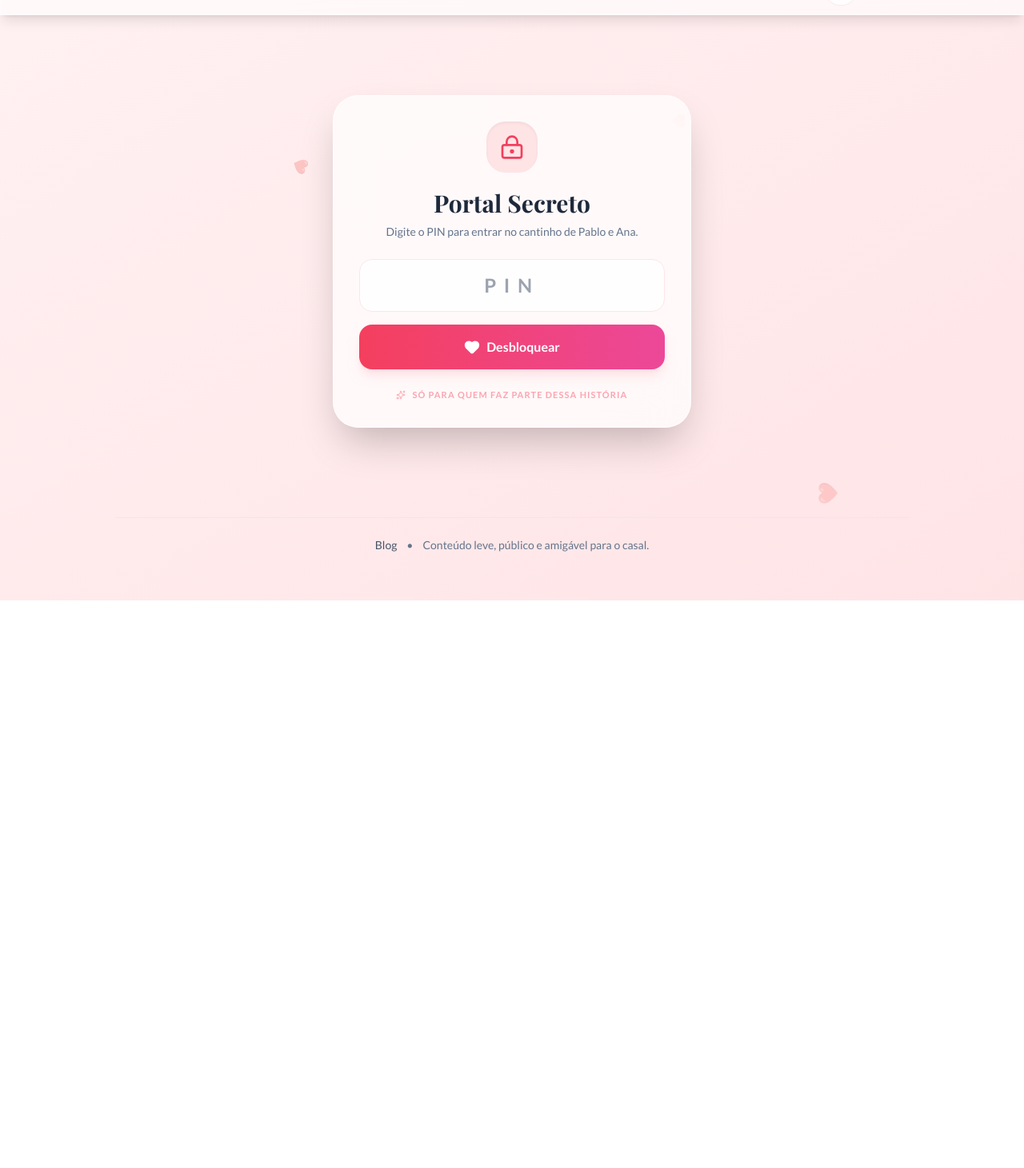
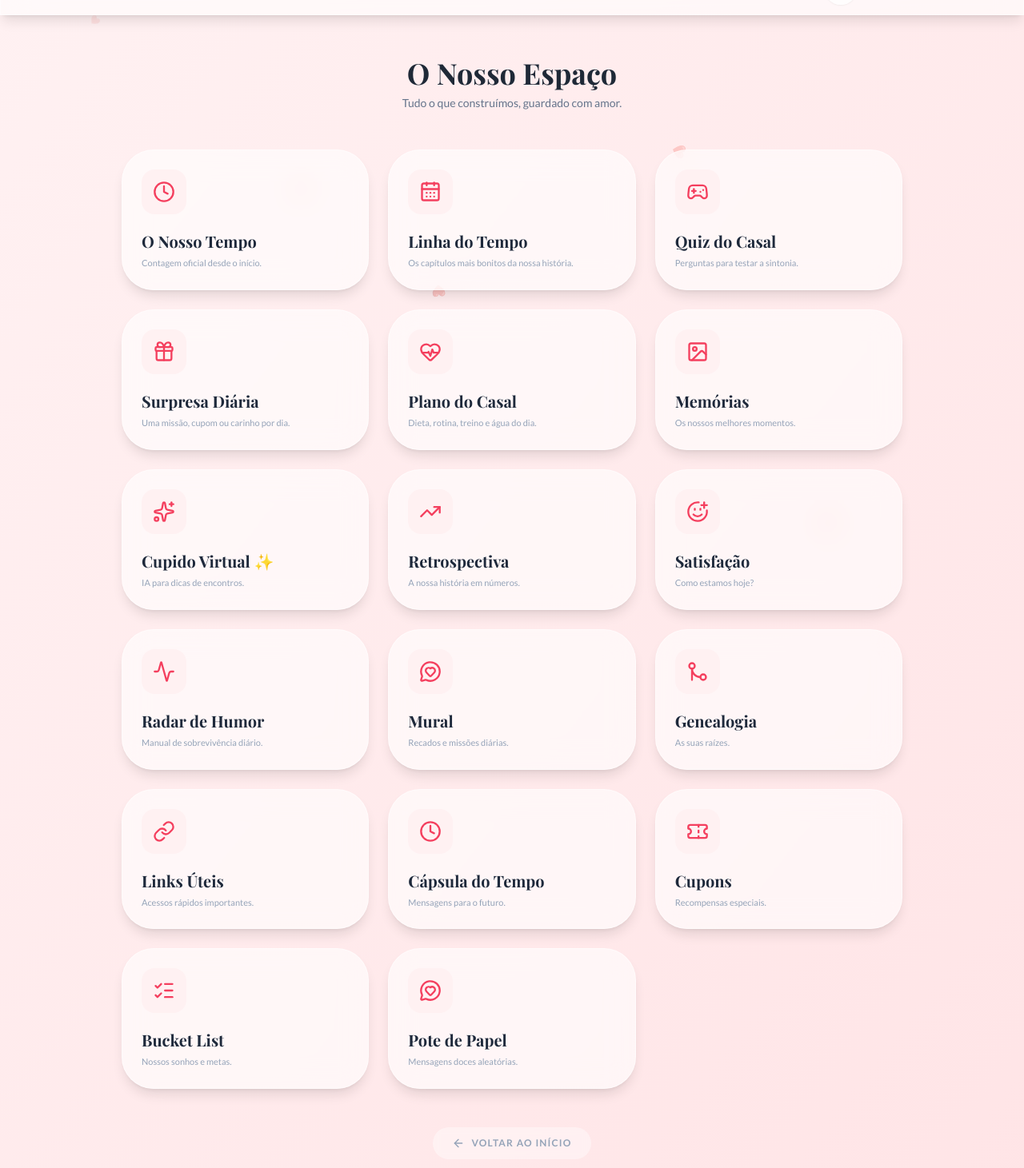
Before and after one commit to griehlpablo/http---euteamoanaclara.top-, a React (Vite) app in the folder novo-site/: page /central in a window 1280 px wide. Shown: the part 49-1510 px from the top of the page at 80% size. Before the commit the page ends 800 px from the top, so only its background shows below. Built offline with nearby package versions, Linux system fonts and the light colour scheme; no server answers; a web font is replaced by a local one.

Commit message:
Remover bloqueio por PIN
Remove o PinGate das rotas e o botão de bloquear novamente da Central.

```diff
--- a/novo-site/src/App.jsx
+++ b/novo-site/src/App.jsx
@@ -4,7 +4,6 @@ import OneSignal from 'react-onesignal';
 
 import Navbar from './components/Navbar';
 import HeartRain from './components/HeartRain';
-import PinGate from './components/PinGate';
 import ErrorBoundary from './components/ErrorBoundary';
 import Home from './pages/Home';
 import Blog from './pages/Blog';
@@ -40,12 +39,10 @@ export default function App() {
     window.dispatchEvent(new PopStateEvent('popstate'));
   }, []);
 
-  // Alterna entre os temas
   const toggleTheme = () => {
-    setTheme(prev => (prev === 'light' ? 'dark' : 'light'));
+    setTheme((prev) => (prev === 'light' ? 'dark' : 'light'));
   };
 
-  // Aplica a classe 'dark' no elemento raiz (html)
   useEffect(() => {
     const root = window.document.documentElement;
     if (theme === 'dark') {
@@ -56,57 +53,55 @@ export default function App() {
     localStorage.setItem('theme', theme);
   }, [theme]);
 
-  // OneSignal
   useEffect(() => {
     const runOneSignal = async () => {
       try {
         await OneSignal.init({
-          appId: "5d8db7f8-b110-42af-a94d-96655cccd6ff",
+          appId: '5d8db7f8-b110-42af-a94d-96655cccd6ff',
           allowLocalhostAsSecureOrigin: true,
         });
         OneSignal.Slidedown.promptPush();
       } catch (error) {
-        console.error("Erro ao carregar o OneSignal:", error);
+        console.error('Erro ao carregar o OneSignal:', error);
       }
     };
     runOneSignal();
   }, []);
 
-  const protectedPage = (page) => <PinGate>{page}</PinGate>;
-  const protectedDieta = (
-    <ErrorBoundary>
-      {protectedPage(<Dieta />)}
-    </ErrorBoundary>
-  );
-
   return (
     <div className="bg-gradient-to-br from-rose-50 to-rose-100 dark:from-slate-900 dark:to-slate-950 min-h-screen text-slate-700 dark:text-slate-200 antialiased overflow-x-hidden font-sans relative transition-colors duration-300">
       <HeartRain />
       <Router>
-        {/* Passando o tema e a função para a Navbar */}
         <Navbar theme={theme} toggleTheme={toggleTheme} />
         <main className="pt-24 pb-12 px-4 max-w-5xl mx-auto relative z-10">
           <Routes>
             <Route path="/" element={<Home />} />
             <Route path="/blog" element={<Blog />} />
-            <Route path="/central" element={protectedPage(<Central />)} />
-            <Route path="/contagem" element={protectedPage(<Contagem />)} />
-            <Route path="/assistente" element={protectedPage(<AssistenteCasal />)} />
-            <Route path="/genealogia" element={protectedPage(<Genealogia />)} />
-            <Route path="/galeria" element={protectedPage(<Galeria />)} />
-            <Route path="/retrospectiva" element={protectedPage(<Retrospectiva />)} />
-            <Route path="/satisfacao" element={protectedPage(<Satisfacao />)} />
-            <Route path="/humor" element={protectedPage(<Humor />)} />
-            <Route path="/mural" element={protectedPage(<Mural />)} />
-            <Route path="/capsula" element={protectedPage(<CapsulaTempo />)} />
-            <Route path="/cupons" element={protectedPage(<Cupons />)} />
-            <Route path="/bucketlist" element={protectedPage(<BucketList />)} />
-            <Route path="/potepapel" element={protectedPage(<PotePapel />)} />
-            <Route path="/links" element={protectedPage(<Links />)} />
-            <Route path="/linha-do-tempo" element={protectedPage(<LinhaDoTempo />)} />
-            <Route path="/quiz" element={protectedPage(<QuizCasal />)} />
-            <Route path="/surpresa-diaria" element={protectedPage(<SurpresaDiaria />)} />
-            <Route path="/dieta" element={protectedDieta} />
+            <Route path="/central" element={<Central />} />
+            <Route path="/contagem" element={<Contagem />} />
+            <Route path="/assistente" element={<AssistenteCasal />} />
+            <Route path="/genealogia" element={<Genealogia />} />
+            <Route path="/galeria" element={<Galeria />} />
+            <Route path="/retrospectiva" element={<Retrospectiva />} />
+            <Route path="/satisfacao" element={<Satisfacao />} />
+            <Route path="/humor" element={<Humor />} />
+            <Route path="/mural" element={<Mural />} />
+            <Route path="/capsula" element={<CapsulaTempo />} />
+            <Route path="/cupons" element={<Cupons />} />
+            <Route path="/bucketlist" element={<BucketList />} />
+            <Route path="/potepapel" element={<PotePapel />} />
+            <Route path="/links" element={<Links />} />
+            <Route path="/linha-do-tempo" element={<LinhaDoTempo />} />
+            <Route path="/quiz" element={<QuizCasal />} />
+            <Route path="/surpresa-diaria" element={<SurpresaDiaria />} />
+            <Route
+              path="/dieta"
+              element={
+                <ErrorBoundary>
+                  <Dieta />
+                </ErrorBoundary>
+              }
+            />
           </Routes>
           <footer className="mt-10 border-t border-slate-200/70 pt-6 text-center text-sm text-slate-500 dark:border-slate-700/70 dark:text-slate-400">
             <div className="flex flex-col sm:flex-row items-center justify-center gap-3">
--- a/novo-site/src/pages/Central.jsx
+++ b/novo-site/src/pages/Central.jsx
@@ -4,64 +4,62 @@ import {
   Clock, ImageIcon, MessageCircleHeart, ArrowLeft,
   TrendingUp, GitMerge, Link as LinkIcon, Sparkles,
   SmilePlus, Gift, Activity, Ticket, ListChecks,
-  CalendarDays, Gamepad2, LockKeyhole, HeartPulse
+  CalendarDays, Gamepad2, HeartPulse,
 } from 'lucide-react';
-import { ACCESS_STORAGE_KEY } from '../config/access';
 
-const glassClasses = "bg-white/60 backdrop-blur-lg border border-white/50 shadow-lg";
+const glassClasses = 'bg-white/60 backdrop-blur-lg border border-white/50 shadow-lg';
 
 const cards = [
-  { path: "/contagem", icon: Clock, title: "O Nosso Tempo", desc: "Contagem oficial desde o início." },
-  { path: "/linha-do-tempo", icon: CalendarDays, title: "Linha do Tempo", desc: "Os capítulos mais bonitos da nossa história." },
-  { path: "/quiz", icon: Gamepad2, title: "Quiz do Casal", desc: "Perguntas para testar a sintonia." },
-  { path: "/surpresa-diaria", icon: Gift, title: "Surpresa Diária", desc: "Uma missão, cupom ou carinho por dia." },
-  { path: "/dieta", icon: HeartPulse, title: "Plano do Casal", desc: "Dieta, rotina, treino e água do dia." },
-  { path: "/galeria", icon: ImageIcon, title: "Memórias", desc: "Os nossos melhores momentos." },
-  { path: "/assistente", icon: Sparkles, title: "Cupido Virtual ✨", desc: "IA para dicas de encontros." },
-  { path: "/retrospectiva", icon: TrendingUp, title: "Retrospectiva", desc: "A nossa história em números." },
-  // Caminho da Satisfação corrigido
-  { path: "/satisfacao", icon: SmilePlus, title: "Satisfação", desc: "Como estamos hoje?" },
-  // Novo botão para o Humor adicionado
-  { path: "/humor", icon: Activity, title: "Radar de Humor", desc: "Manual de sobrevivência diário." },
-  { path: "/mural", icon: MessageCircleHeart, title: "Mural", desc: "Recados e missões diárias." },
-  { path: "/genealogia", icon: GitMerge, title: "Genealogia", desc: "As suas raízes." },
-  { path: "/links", icon: LinkIcon, title: "Links Úteis", desc: "Acessos rápidos importantes." },
-  { path: "/capsula", icon: Clock, title: "Cápsula do Tempo", desc: "Mensagens para o futuro." },
-  { path: "/cupons", icon: Ticket, title: "Cupons", desc: "Recompensas especiais." },
-  { path: "/bucketlist", icon: ListChecks, title: "Bucket List", desc: "Nossos sonhos e metas." },
-  { path: "/potepapel", icon: MessageCircleHeart, title: "Pote de Papel", desc: "Mensagens doces aleatórias." },
+  { path: '/contagem', icon: Clock, title: 'O Nosso Tempo', desc: 'Contagem oficial desde o início.' },
+  { path: '/linha-do-tempo', icon: CalendarDays, title: 'Linha do Tempo', desc: 'Os capítulos mais bonitos da nossa história.' },
+  { path: '/quiz', icon: Gamepad2, title: 'Quiz do Casal', desc: 'Perguntas para testar a sintonia.' },
+  { path: '/surpresa-diaria', icon: Gift, title: 'Surpresa Diária', desc: 'Uma missão, cupom ou carinho por dia.' },
+  { path: '/dieta', icon: HeartPulse, title: 'Plano do Casal', desc: 'Dieta, rotina, treino e água do dia.' },
+  { path: '/galeria', icon: ImageIcon, title: 'Memórias', desc: 'Os nossos melhores momentos.' },
+  { path: '/assistente', icon: Sparkles, title: 'Cupido Virtual ✨', desc: 'IA para dicas de encontros.' },
+  { path: '/retrospectiva', icon: TrendingUp, title: 'Retrospectiva', desc: 'A nossa história em números.' },
+  { path: '/satisfacao', icon: SmilePlus, title: 'Satisfação', desc: 'Como estamos hoje?' },
+  { path: '/humor', icon: Activity, title: 'Radar de Humor', desc: 'Manual de sobrevivência diário.' },
+  { path: '/mural', icon: MessageCircleHeart, title: 'Mural', desc: 'Recados e missões diárias.' },
+  { path: '/genealogia', icon: GitMerge, title: 'Genealogia', desc: 'As suas raízes.' },
+  { path: '/links', icon: LinkIcon, title: 'Links Úteis', desc: 'Acessos rápidos importantes.' },
+  { path: '/capsula', icon: Clock, title: 'Cápsula do Tempo', desc: 'Mensagens para o futuro.' },
+  { path: '/cupons', icon: Ticket, title: 'Cupons', desc: 'Recompensas especiais.' },
+  { path: '/bucketlist', icon: ListChecks, title: 'Bucket List', desc: 'Nossos sonhos e metas.' },
+  { path: '/potepapel', icon: MessageCircleHeart, title: 'Pote de Papel', desc: 'Mensagens doces aleatórias.' },
 ];
 
 export default function Central() {
-  const lockAgain = () => {
-    localStorage.removeItem(ACCESS_STORAGE_KEY);
-    window.dispatchEvent(new Event('site-lock'));
-  };
-
   return (
     <motion.div initial={{ opacity: 0 }} animate={{ opacity: 1 }} className="relative z-10 pt-6">
       <div className="text-center mb-12">
-        <h2 className="font-serif text-4xl font-bold text-gray-800 mb-2">O Nosso Espaço</h2>
-        <p className="text-slate-500 text-sm">Tudo o que construímos, guardado com amor.</p>
+        <h2 className="font-serif text-4xl font-bold text-gray-800 dark:text-slate-100 mb-2">O Nosso Espaço</h2>
+        <p className="text-slate-500 dark:text-slate-400 text-sm">Tudo o que construímos, guardado com amor.</p>
       </div>
+
       <div className="grid grid-cols-1 sm:grid-cols-2 lg:grid-cols-3 gap-6 px-2">
-        {cards.map((card, i) => (
-          <Link key={i} to={card.path} className={`${glassClasses} p-6 rounded-[2.5rem] hover:-translate-y-2 transition-transform block border border-transparent hover:border-rose-200 group`}>
-            <div className="bg-rose-50 w-14 h-14 rounded-2xl flex items-center justify-center mb-5 text-rose-500 group-hover:scale-110 transition-transform group-hover:bg-rose-100">
+        {cards.map((card) => (
+          <Link
+            key={card.path}
+            to={card.path}
+            className={`${glassClasses} dark:bg-slate-900/60 dark:border-slate-700 p-6 rounded-[2.5rem] hover:-translate-y-2 transition-transform block border border-transparent hover:border-rose-200 group`}
+          >
+            <div className="bg-rose-50 dark:bg-slate-800 w-14 h-14 rounded-2xl flex items-center justify-center mb-5 text-rose-500 group-hover:scale-110 transition-transform group-hover:bg-rose-100 dark:group-hover:bg-slate-700">
               <card.icon className="w-7 h-7" />
             </div>
-            <h3 className="font-serif text-xl font-bold text-slate-800 mb-1">{card.title}</h3>
+            <h3 className="font-serif text-xl font-bold text-slate-800 dark:text-slate-100 mb-1">{card.title}</h3>
             <p className="text-slate-400 text-[11px] leading-relaxed">{card.desc}</p>
           </Link>
         ))}
       </div>
-      <div className="mt-12 flex flex-col sm:flex-row items-center justify-center gap-3 text-center">
-        <Link to="/" className="inline-flex items-center gap-2 text-slate-400 hover:text-rose-500 transition-colors text-xs font-bold uppercase tracking-widest bg-white/40 px-6 py-3 rounded-full backdrop-blur-sm">
+
+      <div className="mt-12 flex items-center justify-center text-center">
+        <Link
+          to="/"
+          className="inline-flex items-center gap-2 text-slate-400 hover:text-rose-500 transition-colors text-xs font-bold uppercase tracking-widest bg-white/40 dark:bg-slate-900/40 px-6 py-3 rounded-full backdrop-blur-sm"
+        >
           <ArrowLeft className="w-4 h-4" /> Voltar ao Início
         </Link>
-        <button onClick={lockAgain} className="inline-flex items-center gap-2 text-slate-400 hover:text-rose-500 transition-colors text-xs font-bold uppercase tracking-widest bg-white/40 px-6 py-3 rounded-full backdrop-blur-sm">
-          <LockKeyhole className="w-4 h-4" /> Bloquear novamente
-        </button>
       </div>
     </motion.div>
   );
```
